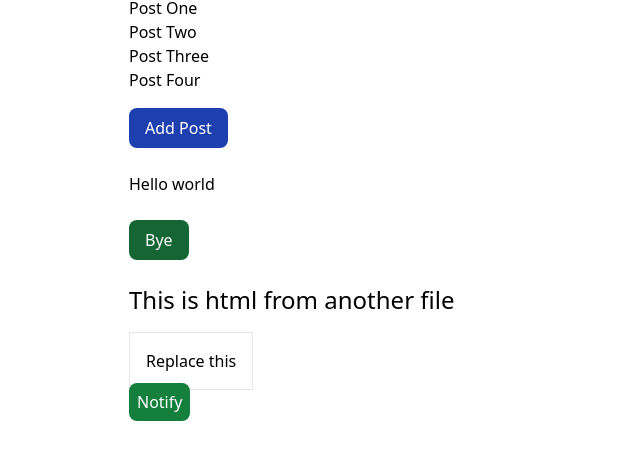
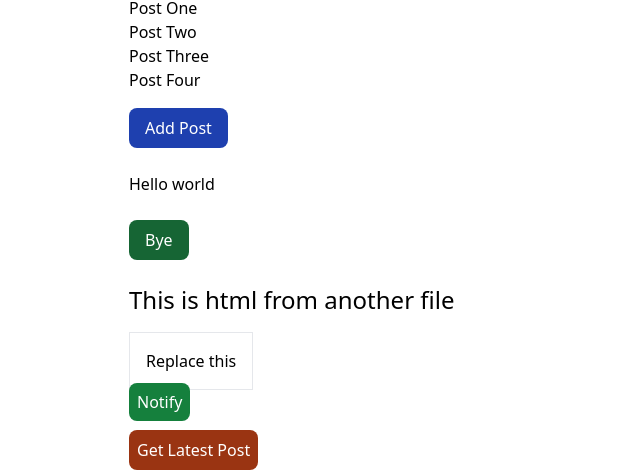
Before and after one commit to ashishdasnurkar/alpinejs-sample, a plain HTML site: page index.html in a window 1280 px wide. Shown: the part 358-828 px from the top of the page, without its empty margins (319-959 px from the left). Before the commit the page ends 800 px from the top, so only its background shows below. Drawn offline with nearby package versions, Linux system fonts and the light colour scheme.

Commit message:
use data

```diff
--- a/index.html
+++ b/index.html
@@ -112,8 +112,21 @@
             >Notify</buton
           >
         </div>
+
+        <!-- $data -->
+        <button
+          @click="getLatestPost($data.posts)"
+          class="bg-orange-800 text-white p-2 mt-4 rounded-lg"
+        >
+          Get Latest Post
+        </button>
       </div>
       <!--div with x-data model-->
     </div>
+    <script>
+      function getLatestPost(posts) {
+        console.log(posts.slice(-1).pop());
+      }
+    </script>
   </body>
 </html>
```
